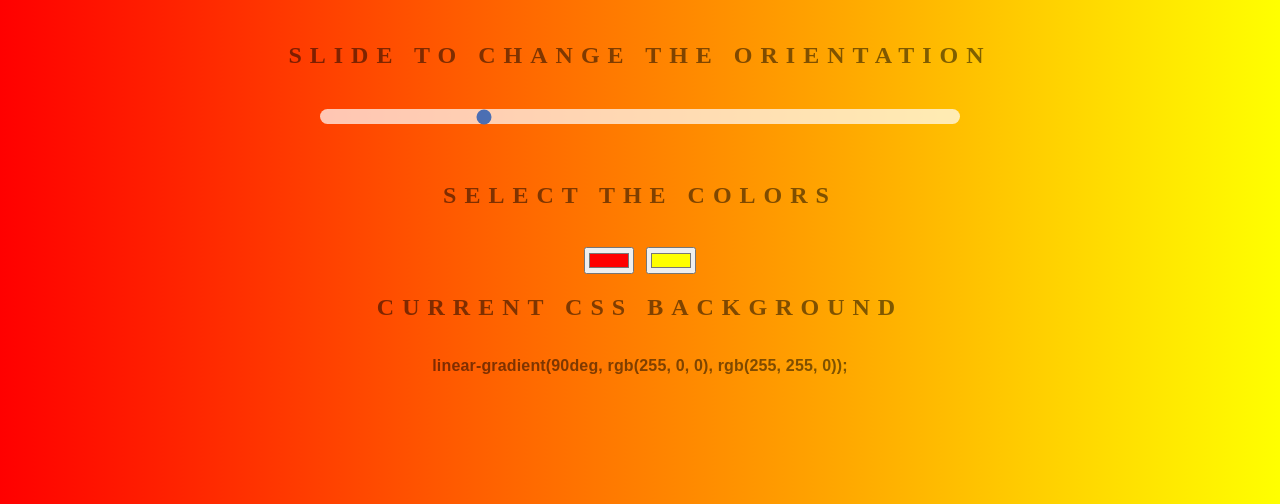
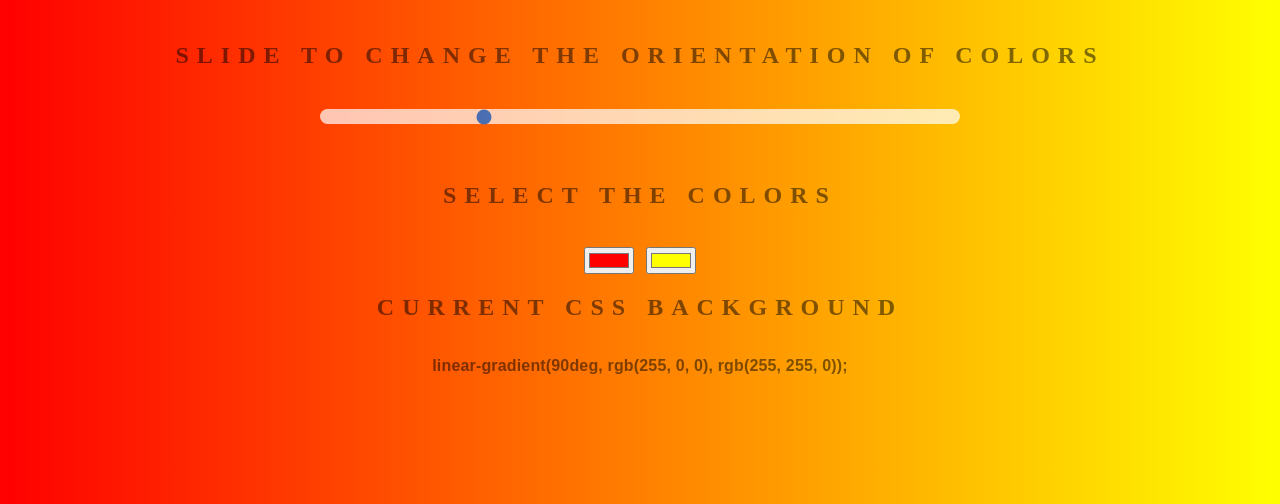
Before and after one commit to Ajay199903/linear-gradient-background-generator, a plain HTML site: page index.html in a window 1280 px wide. Shown: the part 296-800 px from the top of the page. Drawn offline with Linux system fonts and the light colour scheme.

Commit message:
Update index.html

```diff
--- a/index.html
+++ b/index.html
@@ -7,7 +7,7 @@
 <body>
 	<div class="container">
 		<h1>Background Generator</h1>
-		<h2>Slide to change the Orientation</h2>
+		<h2>Slide to change the Orientation of Colors</h2>
 		<br>
 		<input type="range" class="direction" min="0" max="360" value="90">
 		<br>
```
